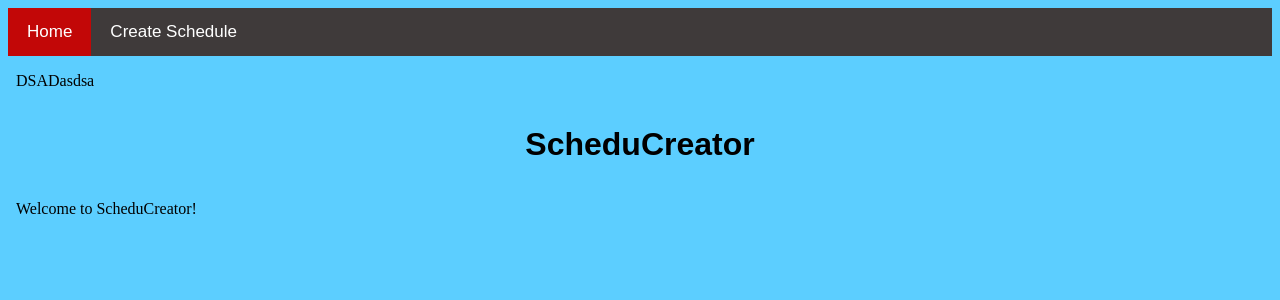
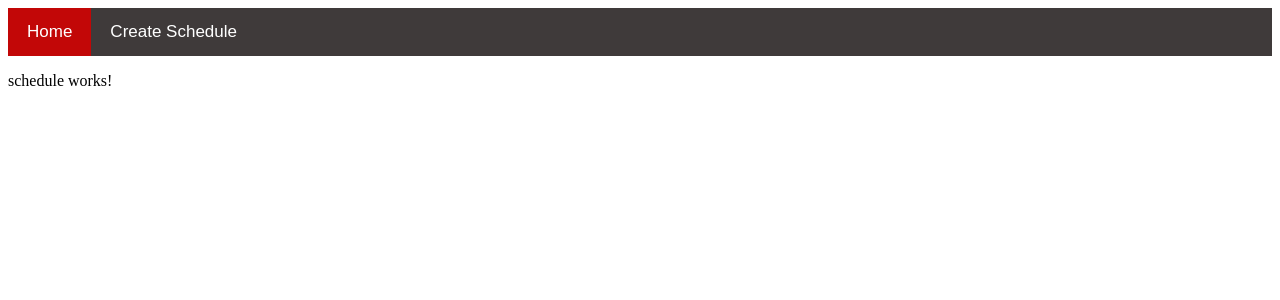
Before and after one commit to aaronist/ScheduCreator, an Angular app in the folder my-app/: page /schedule in a window 1280 px wide. Before the commit this address led to /. Shown: the top 300 px of the page. Built offline with nearby package versions, Linux system fonts and the light colour scheme.

Commit message:
add schedule

```diff
--- a/my-app/src/app/app-routing.module.ts
+++ b/my-app/src/app/app-routing.module.ts
@@ -4,7 +4,7 @@ import { RouterModule, Routes } from '@angular/router';
 import { ScheduleComponent } from './pages/schedule/schedule.component';
 
 const routes: Routes = [
-  {path: 'search/', component: ScheduleComponent}
+  {path: 'schedule', component: ScheduleComponent}
 ];
 
 @NgModule({
--- a/my-app/src/app/app.component.css
+++ b/my-app/src/app/app.component.css
@@ -1,8 +1,11 @@
-h1 {
+
+/*h1 {
     font-family: 'Oswald', sans-serif;
     text-align: center;
     padding: 15px 0;
 }
+
+*/
 
 
 .navigation {
--- a/my-app/src/app/app.component.html
+++ b/my-app/src/app/app.component.html
@@ -1,5 +1,3 @@
-<!DOCTYPE html>
-<html>
 
 <head>
     <link type="text/css" rel="stylesheet" href="app.component.css">
@@ -7,16 +5,13 @@
 
 <div class="navigation">
   <a class="active" href="#home">Home</a>
-  <a href="#schedule">Create Schedule</a>
+
+
+  <a routerLink="schedule">Create Schedule</a>
 </div>
 
-<body>
-
-<p>DSADasdsa</p>
 
 
-<h1>ScheduCreator</h1>
-<p>Welcome to ScheduCreator!</p>
-
-</body>
-</html>
+<main>
+    <router-outlet></router-outlet>
+</main>
--- a/my-app/src/app/pages/schedule/schedule.component.css
+++ b/my-app/src/app/pages/schedule/schedule.component.css
@@ -0,0 +1,3 @@
+body {
+    background-color: rgb(92, 206, 255);
+}
--- a/my-app/src/app/pages/schedule/schedule.component.html
+++ b/my-app/src/app/pages/schedule/schedule.component.html
@@ -1 +1,2 @@
+
 <p>schedule works!</p>
--- a/my-app/src/styles.css
+++ b/my-app/src/styles.css
@@ -1,4 +1,8 @@
 /* You can add global styles to this file, and also import other style files */
+
+/*
 html {
     background-color: rgb(92, 206, 255);
 }
+
+*/
```
